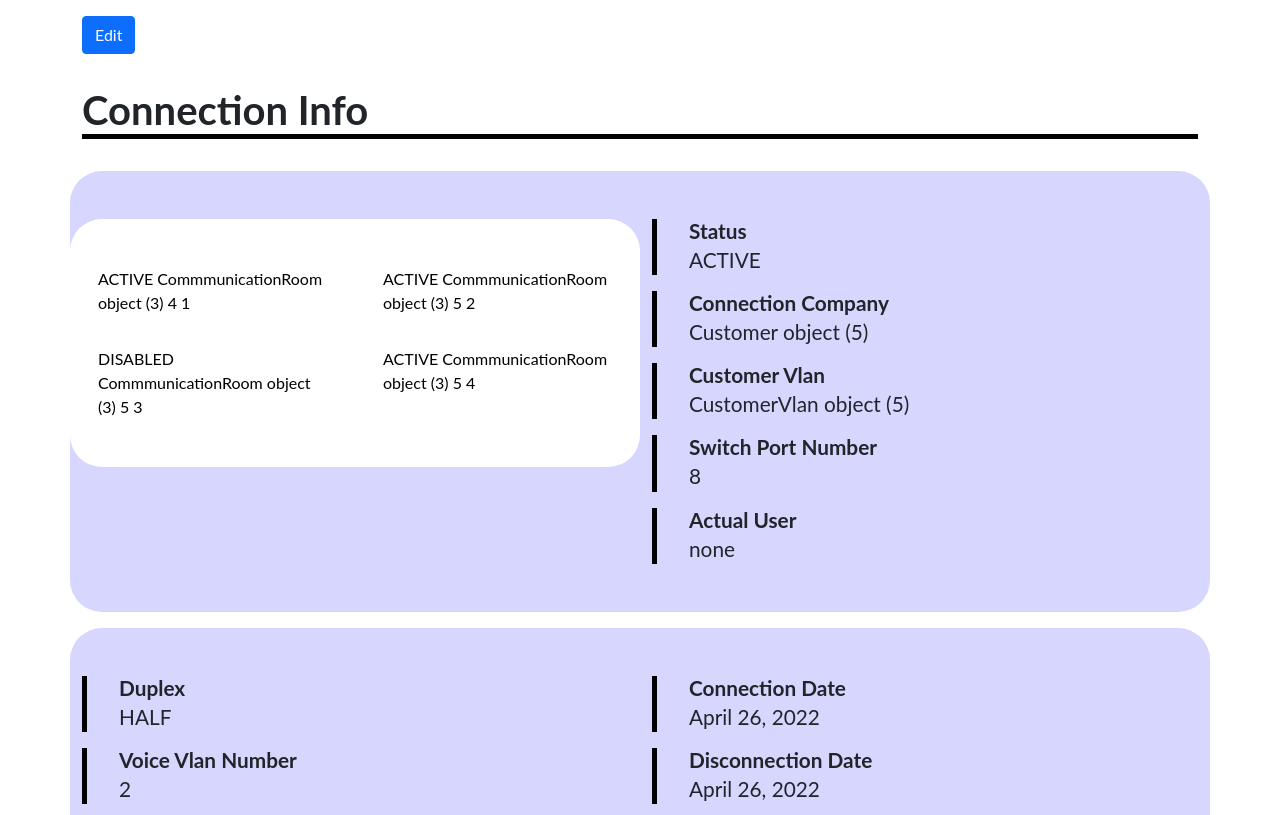
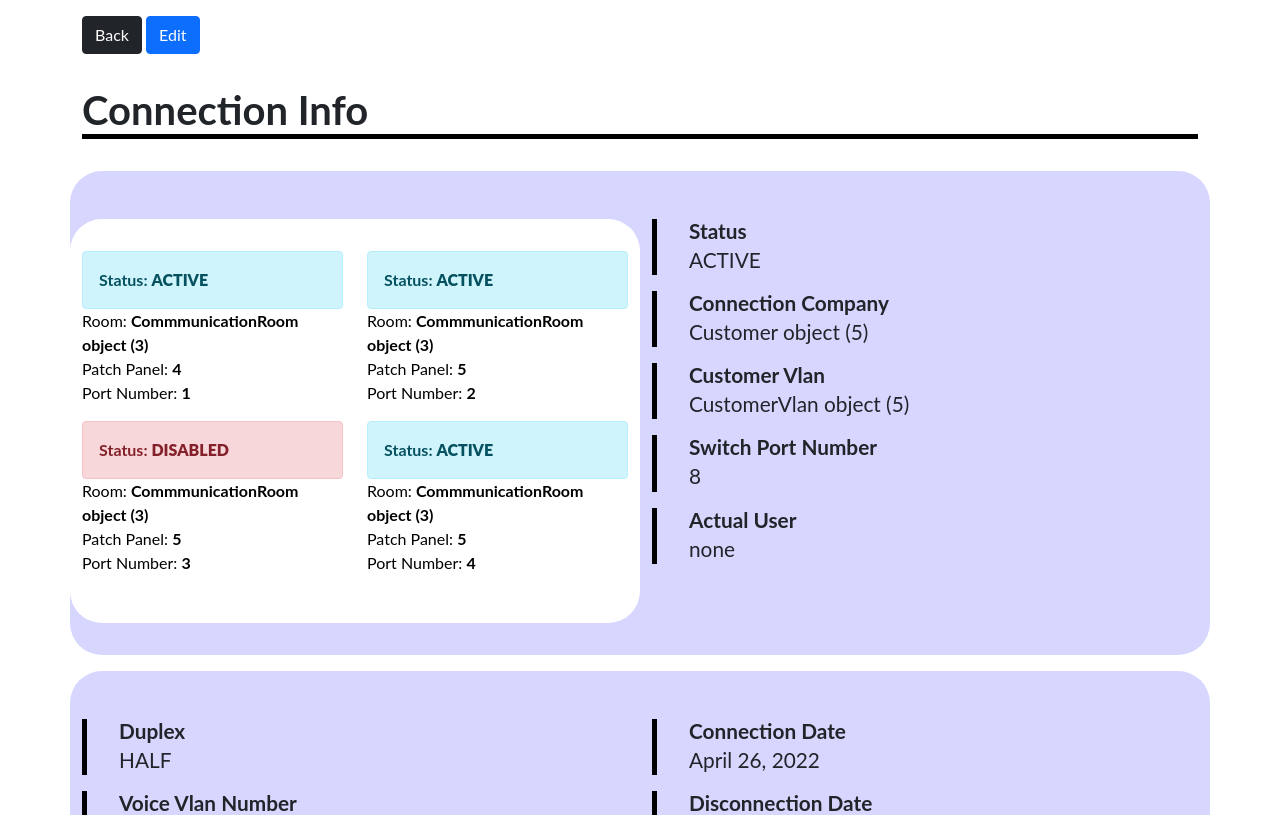
Before and after one commit to jaysonmk2/Comsroomform, a Django app: page /devices/connection/1 in a window 1280 px wide. Shown: the part 56-871 px from the top of the page. Run offline with Django 3.2, Linux system fonts and the light colour scheme; data comes from the database, SQL or seed files in the repository; both versions use the stored data as it was after the commit.

Commit message:
added styling to data outlet page and added back buttons to all ind pages

```diff
--- a/Home/sitadevices/templates/admin/WorkOrder/indworkorder.html
+++ b/Home/sitadevices/templates/admin/WorkOrder/indworkorder.html
@@ -3,6 +3,7 @@
 {% block content %}
 {% for workorder in dic.workorder %}
 <div class="container">
+    <a href="{%url 'device:workorderlist' %}"><button type="button" class="btn btn-dark mt-3">Back</button></a>
     <a href="{%url 'device:workorderupd' workorder.id%}"><button type="button" class="btn btn-primary mt-3">Edit</button></a>
     <h1 class="title top">WorkOrder Info</h1>
     <div class="line-top"></div>
--- a/Home/sitadevices/templates/admin/connection/indconnection.html
+++ b/Home/sitadevices/templates/admin/connection/indconnection.html
@@ -4,6 +4,7 @@
 
 {% for connection in dic.connection %}
 <div class="container">
+    <a href="{%url 'device:connectionlist' %}"><button type="button" class="btn btn-dark mt-3">Back</button></a>
     <a href="{%url 'device:connectionupd' connection.id%}"><button type="button" class="btn btn-primary mt-3">Edit</button></a>
     <h1 class="title top">Connection Info</h1>
     <div class="line-top"></div>
@@ -13,11 +14,16 @@
                 {% for data in dic.dataoutlets %}
                     <div class="col-sm-6">
                         <a href="{%url 'device:outletupd' data.id%}">
-                            <div class="flex">
-                                {{data.port_status}}
-                                {{data.comroom}}
-                                {{data.patch_panel}}
-                                {{data.data_number}}
+                            <div class="flexdown">
+                                {% if data.port_status == "ACTIVE" %}
+                                    <p class="first alert alert-info">Status: <b>{{data.port_status}}</b></p>
+                                {% else %}
+                                    <p class="first alert alert-danger">Status: <b>{{data.port_status}}</b></p>
+                                {% endif %}
+
+                                <p class="second">Room: <b>{{data.comroom}}</b></p>
+                                <p class="third">Patch Panel: <b>{{data.patch_panel}}</b></p>
+                                <p class="fourth">Port Number: <b>{{data.data_number}}</b></p>
                             </div>
                         </a>
                     </div>
--- a/Home/sitadevices/templates/admin/customervlan/indcustomerVlan.html
+++ b/Home/sitadevices/templates/admin/customervlan/indcustomerVlan.html
@@ -3,6 +3,7 @@
 {% block content %}
 {% for vlan in dic.customerVlan %}
 <div class="container">
+    <a href="{%url 'device:customerVlanlist' %}"><button type="button" class="btn btn-dark mt-3">Back</button></a>
     <a href="{%url 'device:customerVlanupd' vlan.id%}"><button type="button" class="btn btn-primary mt-3">Edit</button></a>
     <h1 class="title top">Customer Vlan Info</h1>
     <div class="line-top"></div>
--- a/Home/sitadevices/templates/admin/indcustomer.html
+++ b/Home/sitadevices/templates/admin/indcustomer.html
@@ -4,6 +4,7 @@
 {% for c in dic.customer %}
 
     <div class="container">
+        <a href="{%url 'device:customerlist' %}"><button type="button" class="btn btn-dark mt-3">Back</button></a>
         <a href="{%url 'device:customerupd' c.id%}"><button type="button" class="btn btn-primary mt-3">Edit</button></a>
         <h1 class="title top">Customer info</h1>
         <div class="line-top"></div>
--- a/Home/sitadevices/templates/admin/switch/indswitch.html
+++ b/Home/sitadevices/templates/admin/switch/indswitch.html
@@ -3,6 +3,7 @@
 {% block content %}
 {% for switch in dic.switch %}
 <div class="container">
+    <a href="{%url 'device:switchlist' %}"><button type="button" class="btn btn-dark mt-3">Back</button></a>
     <a href="{%url 'device:switchupd' switch.id%}"><button type="button" class="btn btn-primary mt-3">Edit</button></a>
     <h1 class="title top">Switch info</h1>
     <div class="line-top"></div>
--- a/Home/static/Css/devices/styles.css
+++ b/Home/static/Css/devices/styles.css
@@ -15,6 +15,7 @@ a{
     background-color: rgb(238, 238, 238);
     margin-top: 1em;
     transition: 0.5s;
+    padding:0.1rem;
 }
 .grid:hover{
     background-color: rgb(212, 212, 212);
@@ -24,7 +25,7 @@ a{
 .flex{
     display:flex;
     flex-direction: row;
-    margin:1rem 1rem;
+    padding:1rem;
 
 }
 .delupd{
@@ -110,3 +111,14 @@ a{
 .margin-right{
     margin-right: 2rem;
 }
+
+.flexdown{
+    display:flex;
+    flex-direction: column;
+    margin-bottom: 1rem;
+}
+
+.first{
+    font-weight: bold;
+    margin-bottom: 0;
+}
```
Also changed, not shown: Home/sitadevices/templates/admin/Customer.html (+4 -4 lines), Home/sitadevices/templates/admin/WorkOrder/workorder.html (+12 -3 lines), Home/sitadevices/templates/admin/addcustomer.html (+5 -3 lines), Home/sitadevices/templates/admin/connection/connection.html (+16 -1 lines), Home/sitadevices/templates/admin/customerupd.html (+6 -2 lines), Home/sitadevices/templates/admin/customervlan/CustomerVlan.html (+13 -1 lines), Home/sitadevices/templates/admin/switch/switch.html (+16 -1 lines), Home/db.sqlite3.
